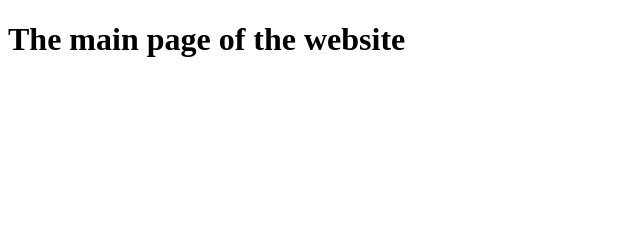
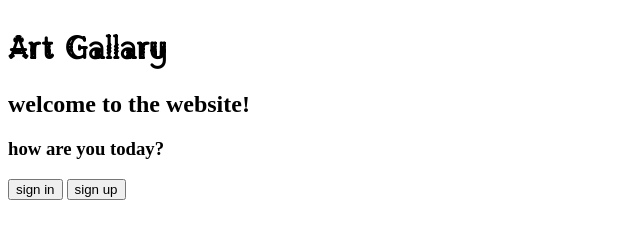
Before and after one commit to Liya701/liya-project, a plain HTML site: page website/pages/index.html in a window 1280 px wide. Shown: the whole page, without its empty margins (0-640 px from the left). Drawn offline with Linux system fonts and the light colour scheme.

Commit message:
the new website

```diff
--- a/website/pages/index.html
+++ b/website/pages/index.html
@@ -3,10 +3,32 @@
 
 <head>
   <title>Index Page</title>
+
 </head>
 
 <body>
-  <h1>The main page of the website</h1>
+  <h1 id="first">Art Gallary</h1>
+  <h2>welcome to the website!</h2>
+  <h3>how are you today?</h3>
+  <button id="b1">sign in</button>
+  <button id="b2">sign up</button>
+  <style>
+    @font-face {
+      font-family: "myFont";
+      src: url("/website/fonts/AguDisplay-Regular-VariableFont_MORF.ttf");
+    }
+
+    #first {
+    font-family: "myFont";
+
+
+
+    }
+    #b2{
+
+    }
+  </style>
+
 </body>
 
 </html>
```
Also changed, not shown: website/fonts/AguDisplay-Regular-VariableFont_MORF.ttf (added), 1 other file.
